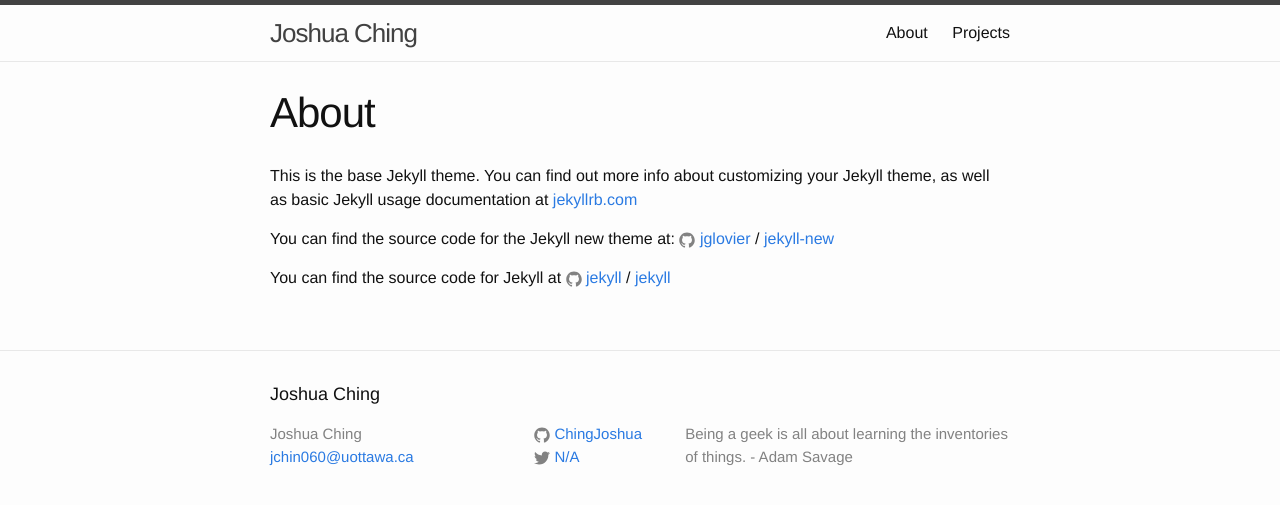
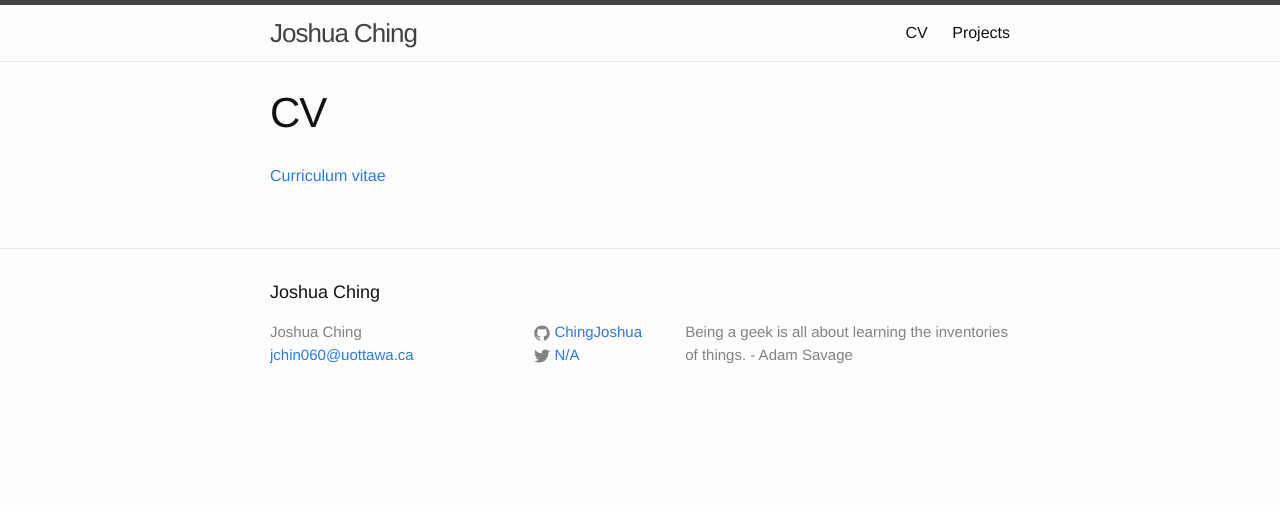
Before and after one commit to ChingJoshua/ChingJoshua.github.io, a Jekyll site: the page built from CV.md, in a window 1280 px wide. Shown: the top 505 px of the page. Built offline with Jekyll 4.4.1, drawn with Linux system fonts in a browser that asks for light colours.

Commit message:
Replace about page with link to CV

```diff
--- a/about.md
+++ b/CV.md
@@ -1,9 +1,9 @@
 ---
 layout: page
-title: About
-permalink: /about/
+title: CV
+permalink: /cv/
 ---
-
+<!--
 This is the base Jekyll theme. You can find out more info about customizing your Jekyll theme, as well as basic Jekyll usage documentation at [jekyllrb.com](http://jekyllrb.com/)
 
 You can find the source code for the Jekyll new theme at:
@@ -13,3 +13,6 @@ You can find the source code for the Jekyll new theme at:
 You can find the source code for Jekyll at
 {% include icon-github.html username="jekyll" %} /
 [jekyll](https://github.com/jekyll/jekyll)
+-->
+
+[Curriculum vitae](/resume.pdf)
```
Also changed, not shown: 1 other file.
